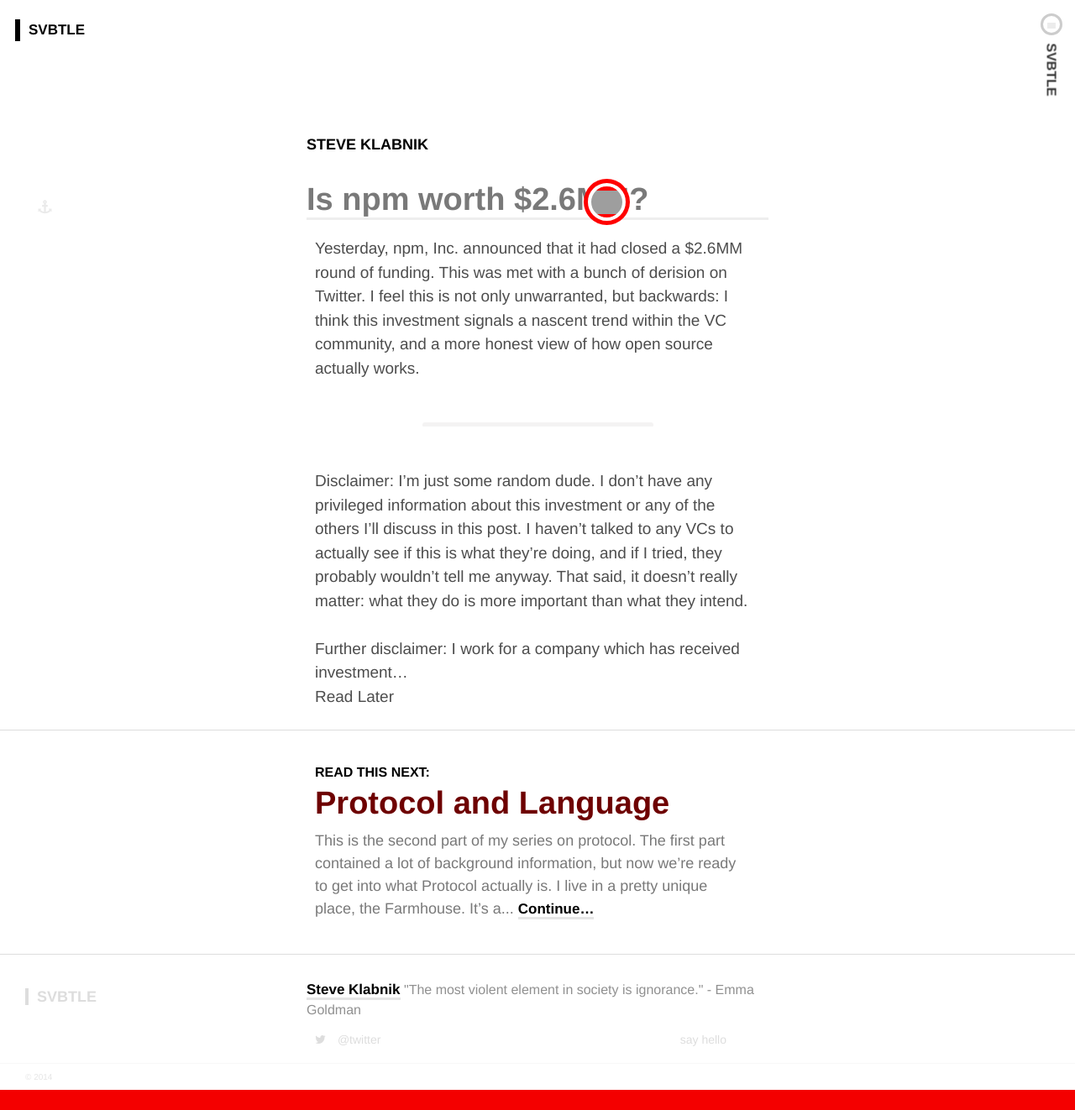
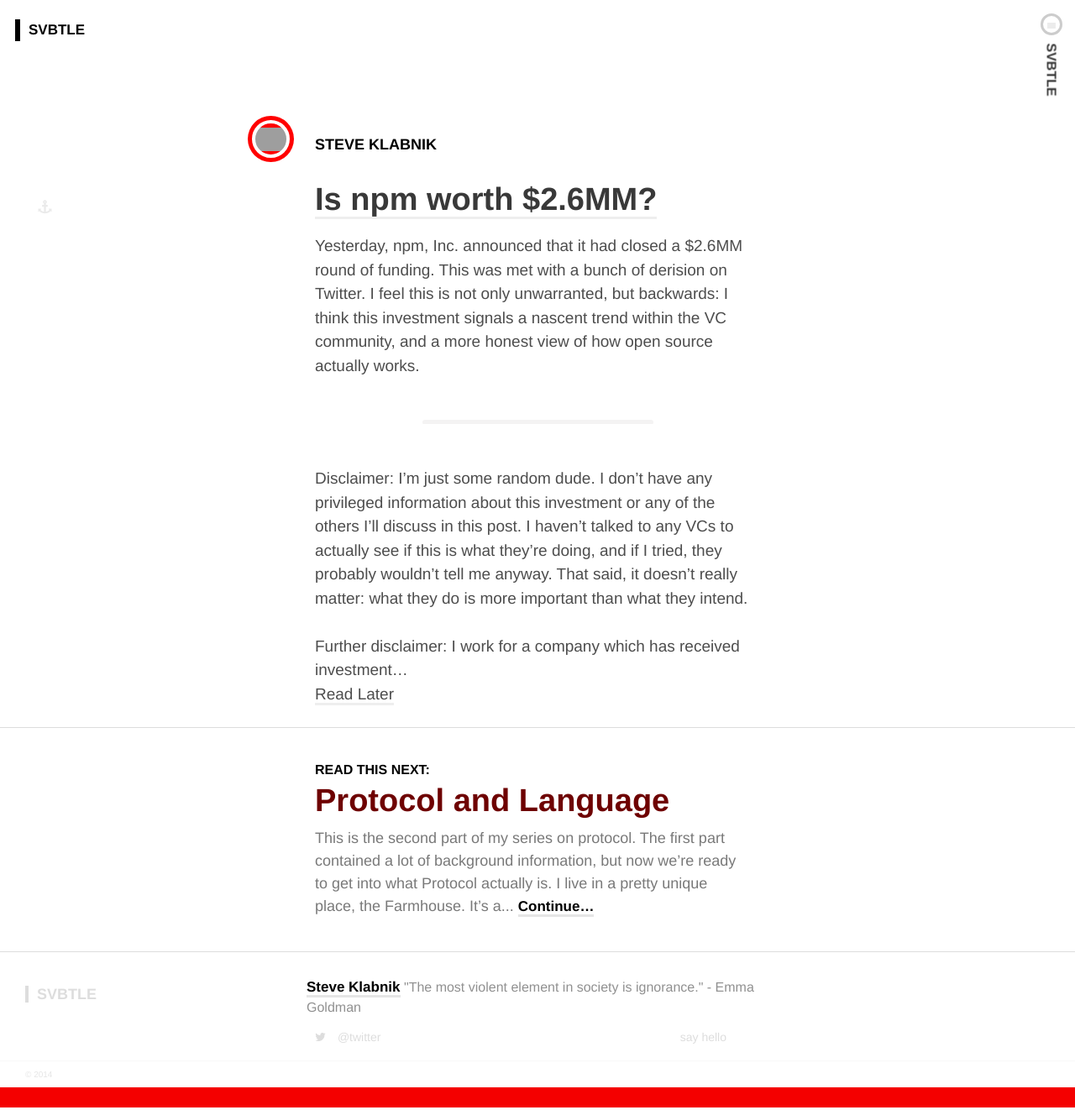
Before and after one commit to orlando/svbtle-jekyll, a Jekyll site: the page built from _posts/2013-12-07-my-new-shiny-post.markdown, in a window 1280 px wide. Shown: the whole page at 84% size. Built offline with Jekyll 4.4.1, drawn with Linux system fonts in a browser that asks for light colours; nearby versions of some CDN libraries; Markdown is read by kramdown in place of the engine named in the settings; grey boxes are pictures that could not be loaded.

Commit message:
Fix detail view

```diff
--- a/_includes/post.html
+++ b/_includes/post.html
@@ -1,5 +1,5 @@
 <article class="post detail-view" id="{{post.customid}}">
-  <h1 class="title">{{ post.title }}</h1>
+  <h1 class="title"><a href="#">{{ post.title }}</a></h1>
   <a href="#" class="anchor-icon">
     <i class="fa fa-anchor"></i>
     <time datetime="{{site.time}}">{{ post.date | date: "%B %d, %Y"  }}</time>
--- a/assets/stylesheets/styles.css
+++ b/assets/stylesheets/styles.css
@@ -204,8 +204,7 @@
 
 .article-separator {
   max-width: none;
-  width: 75vw;
-  margin-left: -5% !important;
+  width: 50vw;
 }
 
 .posts-container {
@@ -251,13 +250,22 @@
 p,
 .tag-read-first,
 *::before,
+.post > h1,
 .post > a {
   padding: 0 10px;
+}
+
+.button {
+  margin-left: 10px;
 }
 
 .next-article,
 .post {
   color: #797979;
+}
+
+.title {
+  color: #000;
 }
 
 .post blockquote {
@@ -287,7 +295,7 @@
 article:nth-child(2) .title {
   line-height: 43px;
   font-size: 38px;
-  transition: color 0.3s ease;
+  transition: all 0.3s ease;
   font-weight: bold;
   display: block;
 }
@@ -700,13 +708,15 @@
   font-size: 18px;
   line-height: normal;
   color: #000;
+  padding-left: 10px;
 }
 
 .detail-view figure {
   height: 55px;
   width: 55px;
-  left: 300px;
-  top: 125px;
+  left: -100px;
+  top: 50px;
+  bottom: -20px;
 }
 
 .detail-view figure a {
@@ -715,10 +725,11 @@
   top: 5px;
 }
 
-.anchor-icon {
+.post.detail-view .anchor-icon {
   position: absolute;
   top: 225px;
   left: 2%;
+  border: none;
 }
 
 .anchor-icon .fa,
@@ -741,7 +752,6 @@
   font-size: 14px;
   line-height: 45px;
   font-weight: bold;
-  padding-left: 4px;
 }
 
 .anchor-icon:hover .fa.fa-anchor,
@@ -770,12 +780,19 @@
 }
 
 .detail-view .title {
-  border-bottom: 3px solid #eee;
   font-size: 30px;
   line-height: 36px;
 }
 
-.detail-view .title:hover {
+.detail-view .title{
+  color: #393939;
+}
+
+.post.detail-view a {
+  border-bottom: 3px solid #eee;
+}
+
+.detail-view .title:hover a{
   color: #000;
   border-bottom: 3px solid #F40000;
 }
```
